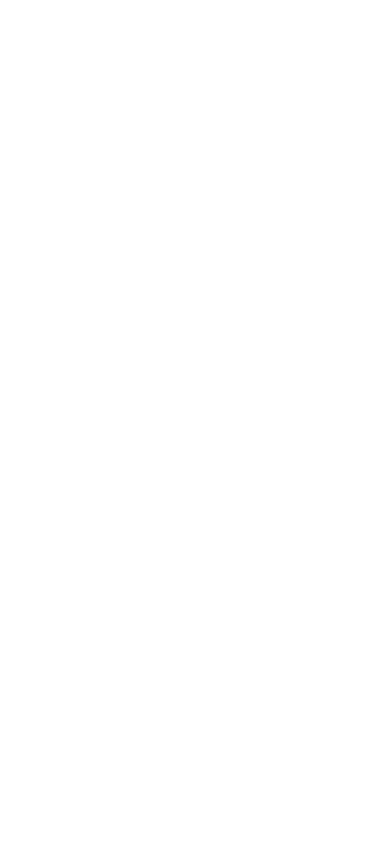
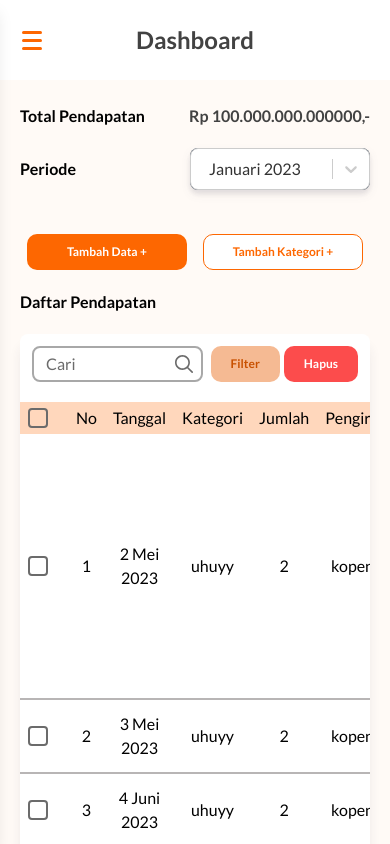
Before and after one commit to sulsul2/Elweha-Private, a React (Vite) app: page / in a window 390 px wide. Shown: the top 844 px of the page. Built offline with nearby package versions, Linux system fonts and the light colour scheme.

Commit message:
feat: modals

```diff
--- a/src/App.tsx
+++ b/src/App.tsx
@@ -1,5 +1,7 @@
+import Pendapatan from "./pages/Pendapatan/Pendapatan";
+
 function App() {
-  return <></>;
+  return <Pendapatan></Pendapatan>;
 }
 
 export default App;
--- a/src/components/Dropdown.tsx
+++ b/src/components/Dropdown.tsx
@@ -36,10 +36,11 @@ interface DropdownProps {
 const Dropdown = ({ placeholder, type, onChange, value }: DropdownProps) => {
   return (
     <Select
-      className="basic-single shadow-button w-[180px] rounded-lg bg-slate-700"
+      className="basic-single w-full rounded-lg bg-slate-700 shadow-button"
       onChange={onChange}
       placeholder={placeholder}
       name={type}
+      maxMenuHeight={200}
       options={options}
       defaultValue={value == null ? null : { value: value, label: value }}
       isSearchable={false}
--- /dev/null
+++ b/src/components/Modal.tsx
@@ -0,0 +1,34 @@
+import { ReactNode } from "react";
+
+function Modal({
+  visible,
+  onClose,
+  children,
+}: {
+  visible: boolean;
+  onClose: VoidFunction;
+  children: ReactNode;
+}) {
+  const handleOnClose = (
+    event: React.MouseEvent<HTMLDivElement, MouseEvent>
+  ) => {
+    if (document.getElementById("container") == event.target) {
+      onClose();
+    }
+  };
+
+  if (!visible) return null;
+  return (
+    <div
+      id="container"
+      onClick={(e) => handleOnClose(e)}
+      className="fixed inset-0 z-50 flex items-center justify-center bg-black bg-opacity-30 backdrop-blur-sm"
+    >
+      <div className="max-h-[95%] w-[90%] overflow-auto rounded-xl bg-white px-7 py-4 md:w-1/2 xl:px-16 xl:py-7">
+        {children}
+      </div>
+    </div>
+  );
+}
+
+export default Modal;
--- a/src/pages/Pendapatan/Pendapatan.tsx
+++ b/src/pages/Pendapatan/Pendapatan.tsx
@@ -5,9 +5,14 @@ import Navbar from "../../components/Navbar";
 import TextField from "../../components/TextField";
 import Table from "../../components/Table";
 import Paginate from "../../components/Paginate";
+import Modal from "../../components/Modal";
+import DateFieldNormal from "../../components/DateFieldNormal";
+import TextArea from "../../components/TextArea";
 
 function Pendapatan() {
   const [month, setMonth] = useState("Januari 2023");
+  const [showModal, setShowModal] = useState(false);
+
   const data = [
     {
       id: 1,
@@ -55,6 +60,56 @@ function Pendapatan() {
   return (
     <>
       <Navbar />
+      <Modal visible={showModal} onClose={() => setShowModal(false)}>
+        <div className="flex w-full flex-col gap-4">
+          <h1 className="text-center text-24 font-bold xl:text-start xl:text-40">
+            Tambah Pengeluaran
+          </h1>
+          <div className="flex flex-col justify-between gap-4 xl:flex-row">
+            <div className="w-full xl:w-1/2">
+              <p className="mb-2 text-16 font-semibold">Tanggal</p>
+              <DateFieldNormal text={"Masukkan Tanggal"} />
+            </div>
+            <div className="w-full xl:w-1/2">
+              <p className="mb-2 text-16 font-semibold">Kategori</p>
+              <Dropdown placeholder={"Kategori"} type={"Kategori"} />
+            </div>
+          </div>
+          <div className="flex flex-col justify-between gap-4 xl:flex-row">
+            <div className="w-full xl:w-1/2">
+              <p className="mb-2 text-16 font-semibold">Jumlah Pengeluaran</p>
+              <TextField
+                type={"standart"}
+                label={""}
+                placeholder={"Rp"}
+                helpertext={""}
+              />
+            </div>
+            <div className="w-full xl:w-1/2">
+              <p className="mb-2 text-16 font-semibold">Jenis</p>
+              <Dropdown placeholder={"Jenis"} type={"Jenis"} />
+            </div>
+          </div>
+          <div className="w-full">
+            <p className="mb-2 text-16 font-semibold">Deskripsi</p>
+            <TextArea
+              style={""}
+              label={""}
+              placeholder={"Deskripsi"}
+              helpertext={""}
+            />
+          </div>
+          <div className="flex w-full justify-center gap-4 xl:justify-end">
+            <Button
+              onClick={() => setShowModal(false)}
+              text={"Batalkan"}
+              type={"button"}
+              style={"third"}
+            />
+            <Button text={"Simpan Data"} type={"button"} style={"primary"} />
+          </div>
+        </div>
+      </Modal>
       <div className="flex min-h-screen w-full flex-col bg-background px-5 pb-24 pt-[104px] xl:px-24">
         <h1 className="mb-12 hidden text-40 font-bold xl:block">Pendapatan</h1>
         <div className="mb-5 flex w-full justify-between xl:justify-start">
@@ -75,7 +130,12 @@ function Pendapatan() {
             </div>
           </div>
           <div className="flex w-full justify-center gap-4 xl:justify-end">
-            <Button text={"Tambah Data +"} type={"button"} style={"primary"} />
+            <Button
+              onClick={() => setShowModal(true)}
+              text={"Tambah Data +"}
+              type={"button"}
+              style={"primary"}
+            />
             <Button
               text={"Tambah Kategori +"}
               type={"button"}
@@ -86,7 +146,7 @@ function Pendapatan() {
         <p className="mb-5 block text-16 font-bold xl:hidden xl:text-24">
           Daftar Pendapatan
         </p>
-        <div className="shadow-card flex grow flex-col rounded-lg bg-white py-3">
+        <div className="flex grow flex-col rounded-lg bg-white py-3 shadow-card">
           <div className="mb-5 flex w-full items-center justify-between gap-1 px-3">
             <p className="hidden text-16 font-bold xl:block xl:text-24">
               Daftar Pendapatan
```
